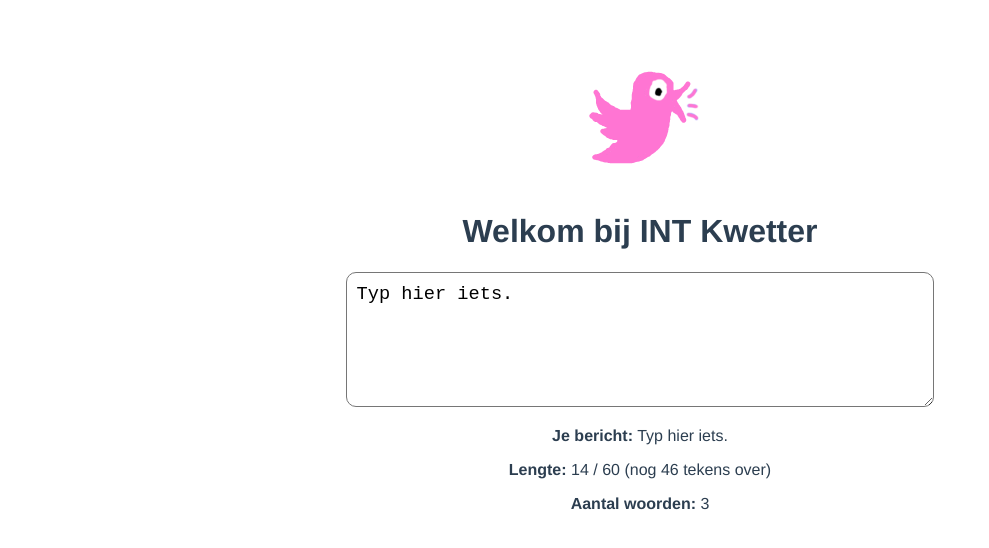
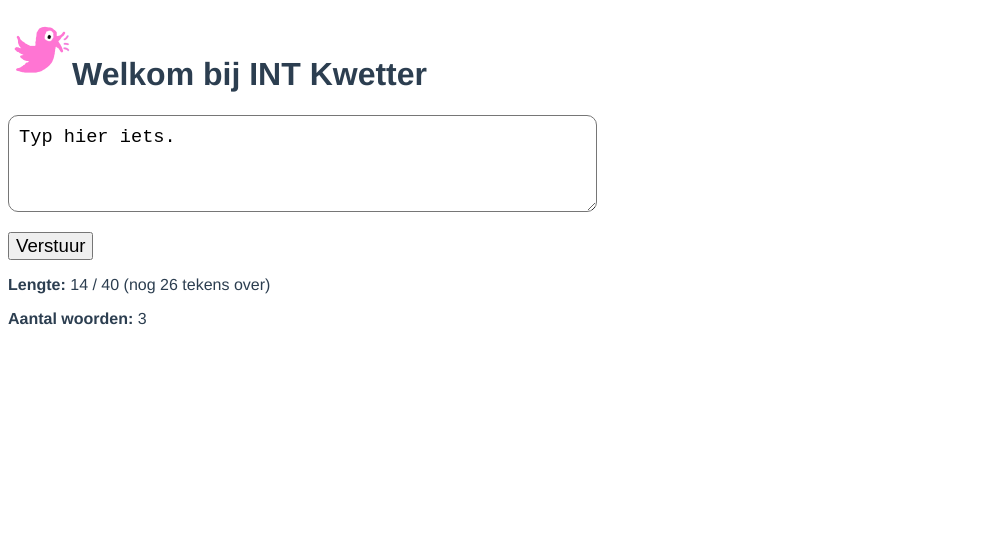
Before and after one commit to jan-niestadt/kwetter, a Vue app: page / in a window 1280 px wide. Shown: the top 548 px of the page, without its empty margins (0-989 px from the left). Built offline with nearby package versions, Linux system fonts and the light colour scheme.

Commit message:
Controle op maxLength.

```diff
--- a/src/App.vue
+++ b/src/App.vue
@@ -1,8 +1,7 @@
 <template>
   <div id="app">
-    <img alt="INT kwetter logo" src="./assets/kwetter.png">
-    <h1>Welkom bij INT Kwetter</h1>
-    <MessageInput :initialMessage="placeholderText" :maxLength="60" />
+    <h1><img alt="INT kwetter logo" src="./assets/kwetter.png">Welkom bij INT Kwetter</h1>
+    <MessageInput :initialMessage="placeholderText" :maxLength="40" />
   </div>
 </template>
 
@@ -26,13 +25,14 @@ export default {
   font-family: 'Avenir', Helvetica, Arial, sans-serif;
   -webkit-font-smoothing: antialiased;
   -moz-osx-font-smoothing: grayscale;
-  text-align: center;
   color: #2c3e50;
-  margin-top: 60px;
-
 }
 
-#app img {
-  width: 128px;
+img {
+  width: 64px;
+}
+
+h1 {
+  padding-top: 0;
 }
 </style>
--- a/src/components/MessageInput.vue
+++ b/src/components/MessageInput.vue
@@ -1,8 +1,11 @@
 <template>
   <div class="message-input">
-    <textarea v-model="message"></textarea>
-    <p><b>Je bericht:</b> {{ message }}</p>
-    <p><b>Lengte:</b> {{ message.length }} / {{ maxLength }} (nog {{ maxLength - message.length}} tekens over)</p>
+    <textarea v-model="message" :class="{ tooLong: message.length > maxLength }"></textarea>
+    <p><input type="button" :disabled="message.length > maxLength" value='Verstuur' /></p>
+    <p><b>Lengte:</b> {{ message.length }} / {{ maxLength }}
+    (<span v-if="message.length <= maxLength">nog {{ maxLength - message.length}} tekens over</span>
+     <span v-else>{{ message.length - maxLength }} tekens teveel</span>)
+    </p>
     <p><b>Aantal woorden:</b> {{ numberOfWords }}</p>
   </div>
 </template>
@@ -41,9 +44,17 @@ export default {
 <style scoped>
 textarea {
   width: 15cm;
-  height: 3cm;
+  height: 2cm;
   font-size: 14pt;
   border-radius: 10px;
   padding: 10px;
 }
+
+textarea.tooLong {
+  background-color: #fdd;
+}
+
+input[type=button] {
+  font-size: 14pt;
+}
 </style>
```
